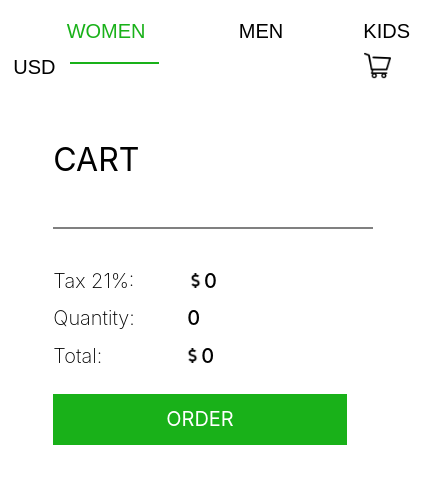
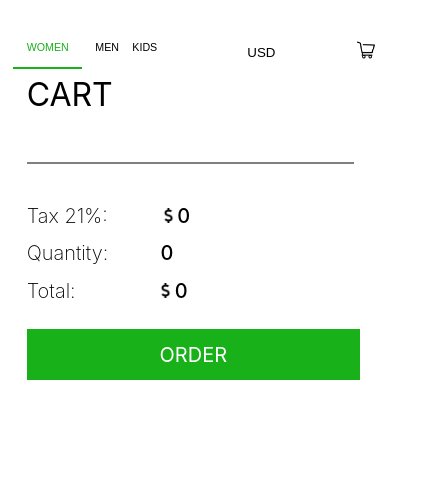
Before and after one commit to ignat-tokar/ecommerce-store, a React (Create React App) app: page /ecommerce-store/cart in a window 390 px wide. Shown: the top 484 px of the page, 437 px wide, since content can reach past the window. Built offline with nearby package versions, Linux system fonts and the light colour scheme.

Commit message:
realized adaptive styles

```diff
--- a/src/App.css
+++ b/src/App.css
@@ -118,11 +118,19 @@ select:after {
   float: left;
   cursor: pointer;
 }
+.Preview-block-main-img {
+  padding-left: 100px;
+  width: 400px;
+}
 .Little-img {
   padding: 5pt;
   margin: 5pt;
   margin-left: 20pt;
+  width: 100px;
   border: solid 2px white;
+}
+.Little-img-wrapper {
+  float: left;
 }
 .Little-img:hover {
   border: solid 2px rgb(25, 177, 25);
@@ -337,3 +345,382 @@ select:after {
   margin-right: 15pt;
   margin-bottom: 10pt;
 }
+@media (max-width: 480px) {
+  a {
+    /* text-decoration-style: none; */
+    color: black;
+    text-decoration-line: none;
+  }
+  span {
+    user-select: none;
+  }
+  select {
+    -moz-appearance: none;
+    -webkit-appearance: none;
+    border: none;
+    outline: none;
+    font-size: 10pt;
+    padding: 0pt 10pt;
+    border-radius: 5pt;
+    background-color: #ffffff;
+    color: #000000;
+    cursor: pointer;
+  }
+
+  select:after {
+    content: "";
+    display: block;
+  }
+  .Currency-select option {
+    cursor: pointer;
+    font-size: 10pt;
+    padding: 2pt;
+  }
+
+  /*HEADER*/
+  .Header-block {
+    width: 100%;
+    float: left;
+    padding-top: 15pt;
+    padding-bottom: 10pt;
+  }
+  .Header-block .Category-block {
+    font-family: Arial, Helvetica, sans-serif;
+    font-style: none;
+    font-size: 8pt;
+    width: 60%;
+    float: left;
+    cursor: pointer;
+  }
+  .Header-block .Category-block span {
+    margin: 0pt;
+    margin-left: 10pt;
+  }
+  .Header-block .Category-block span:hover {
+    color: rgb(25, 177, 25);
+  }
+  .Header-block .Category-block .Selected {
+    color: rgb(25, 177, 25);
+    padding-bottom: 10pt;
+    padding-right: 10pt;
+    padding-left: 10pt;
+    border-bottom: solid 2px rgb(25, 177, 25);
+  }
+  .Header-block .Currency-select {
+    width: 5%;
+    padding-bottom: 5pt;
+    float: left;
+  }
+  .Header-block .Redirect-button {
+    width: 5%;
+    float: right;
+  }
+
+  .Redirect-button {
+    background-color: white;
+    padding: 0;
+    padding-right: 10pt;
+    font-size: 0pt;
+    margin-left: 0pt;
+    margin-top: 0pt;
+  }
+  .Redirect-button img {
+    width: 18px;
+    height: 18px;
+  }
+
+
+  /*PRODUCT OVERVIEW MAIN*/
+  .Main-page-overview {
+    padding-left: 0pt;
+  }
+  .Product-overview-main {
+    width: 100%;
+    float: left;
+    padding: 0%;
+    min-height: 60vh;
+    margin: 0%;
+  }
+  .Product-overview-main:hover {
+    box-shadow: 0px 0px 30px grey;
+  }
+  .Product-overview-main img {
+    width: 100%;
+    /* height: 300px; */
+    float: left;
+    padding-top: 20pt;
+    padding-bottom: 4pt;
+  }
+  .Product-overview-main span {
+    width: 100%;
+    float: left;
+    padding-top: 15pt;
+    font-size: 20pt;
+    text-align: center;
+    font-family:'Franklin Gothic Medium', 'Arial Narrow', Arial, sans-serif;
+  }
+  .Product-overview-main .Price {
+    font-weight: bold;
+    text-align: right;
+  }
+  .Product-overview-main span img{
+    float: right;
+    margin-top: 0pt;
+    padding-top: 3pt;
+    margin-right: 35%;
+    margin-left: 1%;
+    width: 20pt;
+  }
+  /* PRODUCT PAGE */
+  .Product-info {
+    margin-top: 0pt;
+  }
+  .Preview-block {
+    width: 100%;
+    float: left;
+    cursor: pointer;
+  }
+  .Preview-block-main-img {
+    padding-top: 20pt;
+    padding-left: 0pt;
+    padding-bottom: 20pt;
+  }
+  .Little-img {
+    padding: 5pt;
+    margin: 5pt;
+    margin-left: 20pt;
+    border: solid 2px white;
+  }
+  .Little-img-wrapper {
+    float: left;
+    width: 90%;
+    padding-left: 10%;
+  }
+  .Little-img-block {
+    width: 100%;
+  }
+  .Little-img {
+    width: 10%;
+    float: left;
+  }
+  .Little-img:hover {
+    border: solid 2px rgb(25, 177, 25);
+  }
+  .Info-block {
+    width: 90%;
+    float: left;
+    padding-top: 20pt;
+    padding-left: 10%;
+  }
+  .Info-block span {
+    width: 100%;
+    float: left;
+  }
+  #title {
+    font-size: 20pt;
+    font-weight: 400;
+  }
+  #sub-title {
+    font-size: 15pt;
+    font-weight: 200;
+    margin-top: 10pt;
+    margin-bottom: 10pt;
+  }
+  #info {
+    font-weight: 400;
+    padding-top: 10pt;
+    padding-bottom: 10pt;
+  }
+  #size {
+    float: left;
+    padding: 8pt;
+    margin: 2pt;
+    cursor: pointer;
+  }
+  #size:hover {
+    background-color: black;
+    color: white;
+  }
+  #color {
+    float: left;
+    padding: 14pt;
+    margin: 2pt;
+    border: solid 2px rgb(131, 131, 131);
+    cursor: pointer;
+  }
+  #color:hover {
+    border: solid 2px rgb(25, 177, 25);
+  }
+  #price {
+    float: left;
+    font-weight: 500;
+    font-size: 20pt;
+  }
+  #price img {
+    padding-right: 5pt;
+  }
+  .Add-remove-button {
+    float: left;
+    width: 100%;
+    margin-top: 30pt;
+  }
+  .Add-remove-button button:hover {
+    background-color: rgb(42, 194, 42);
+  }
+  .Add-remove-button button {
+    font-size: 20pt;
+    padding: 5pt 50pt;
+    border: none;
+    background-color: rgb(25, 177, 25);
+    color: white;
+    cursor: pointer
+  }
+  .Add-remove-button .Unactive {
+    font-size: 20pt;
+    padding: 5pt 55pt;
+    font-family:'Franklin Gothic Medium', 'Arial Narrow', Arial, sans-serif;
+    float: left;
+    border: none;
+    background-color: rgb(83, 83, 83);
+    color: white;
+    cursor: pointer
+  }
+  .Add-remove-button .Unactive:hover {
+    background-color: rgb(119, 119, 119);
+  }
+
+  /* CART PAGE */
+  .Cart-page {
+    margin-left: 20pt;
+  }
+  .Cart-page h1 {
+    font-weight: 400;
+    padding-top: 20pt;
+    padding-bottom: 20pt;
+    /* border-bottom: solid 2px grey; */
+  }
+  .Cart-info-block #price {
+    font-size: 15pt;
+  }
+  .Cart-info-block .Info-block {
+    padding: 20pt 0;
+    border-top: solid 2px grey;
+    /* border-bottom: solid 2px grey; */
+    width: 90%;
+  }
+  .Cart-info-block .Info-block #left-side {
+    width: 90%;
+    float: left;
+  }
+  .Cart-info-block .Info-block #right-side {
+    width: 100%;
+    float: left;
+  }
+  .Span-block-cart {
+    width: 100%;
+    float: left;
+  }
+  .Span-block-cart span {
+    font-size: 15pt;
+    float: left;
+  }
+  #plus {
+    font-size: 20pt;
+    font-weight: 100;
+    width: 10%;
+    padding: 3pt 5pt;
+    text-align: center;
+    border: 1px solid black;
+    cursor: pointer;
+    float: left;
+  }
+  #minus {
+    font-size: 20pt;
+    font-weight: 100;
+    width: 10%;
+    /* padding: 0pt 5pt; */
+    padding: 3pt 5pt;
+    text-align: center;
+    border: 1px solid black;
+    cursor: pointer;
+    float: left;
+  }
+  #count {
+    text-align: center;
+    width: 70%;
+    float: left;
+    padding: 5pt 0;
+  }
+  #right-side img {
+    width: 100%;
+    float: left;
+    /* padding-top: 10pt;
+    padding-left: 10pt; */
+    padding: 20pt 0;
+    cursor: pointer;
+  }
+
+  .Order-block {
+    width: 90%;
+    float: left;
+    font-size: 15pt;
+    font-weight: 200;
+    padding-top: 30pt;
+    border-top: solid 2px grey;
+  }
+  .Order-block span {
+    margin-bottom: 10pt;
+  }
+  #tax {
+    width: 100%;
+    float: left;
+  }
+  #tax span {
+    font-weight: 500;
+  }
+  #tax img {
+    margin-left: 40pt;
+  }
+  #quantity {
+    width: 100%;
+    float: left;
+  }
+  #quantity span {
+    margin-left: 35pt;
+    font-weight: 500;
+  }
+  #total {
+    width: 100%;
+    float: left;
+  }
+  #total img {
+    margin-left: 62pt;
+  }
+  #total span{
+    font-weight: 500;
+  }
+  #order-button {
+    float: left;
+    background-color:rgb(25, 177, 25);
+    padding: 10pt;
+    margin-top: 10pt;
+    width: 230pt;
+    text-align: center;
+    color: white;
+    font-weight: 400;
+    cursor: pointer;
+  }
+  #order-button:hover {
+    background-color: rgb(42, 194, 42);
+  }
+  #cart-count {
+    font-size: 8pt;
+    background-color: black;
+    padding: 2pt 5pt;
+    border-radius: 50%;
+    color: white;
+    float: right;
+    margin-right: 15pt;
+    margin-bottom: 10pt;
+  }
+}
--- a/src/components/Pages/ProductPage.js
+++ b/src/components/Pages/ProductPage.js
@@ -9,6 +9,7 @@ class ProductPage extends React.Component {
     super(props);
     this.state = {
       title: this.props.itemInfo.title,
+      isAdaptive: window.screen.width <= 480
     }
   }
 
@@ -16,23 +17,37 @@ class ProductPage extends React.Component {
     return (
       <Wrapper>
         <div className="Product-info" key={this.props.itemInfo.id}>
-          <div className="Preview-block">
-            <div style={{ float: "left" }}>
+          {this.state.isAdaptive
+            ? <div className="Preview-block">
+              <img
+                className="Preview-block-main-img"
+                src={this.props.itemInfo.photoUrl} />
+              <div className="Little-img-wrapper">
                 {this.props.itemInfo.allPhotos.map((photo, index) => {
                   return (
-                  <div key={index}>
-                    <img style={{
-                      width: "100px",
-                    }} className="Little-img" src={photo} />
+                    <div className="Little-img-block" key={index}>
+                      <img className="Little-img" src={photo} />
                     </div>
                   );
                 })}
               </div>
-            <img style={{
-              width: "400px",
-              paddingLeft: "100px"
-            }} src={this.props.itemInfo.photoUrl} />
             </div>
+            : <div className="Preview-block">
+              <div className="Little-img-wrapper">
+                {this.props.itemInfo.allPhotos.map((photo, index) => {
+                  return (
+                    <div className="Little-img-block" key={index}>
+                      <img className="Little-img" src={photo} />
+                    </div>
+                  );
+                })}
+              </div>
+              <img
+                className="Preview-block-main-img"
+                src={this.props.itemInfo.photoUrl} />
+            </div>
+          }
+
           <div className="Info-block">
             <span id="title">{this.props.itemInfo.title}</span>
             <span id="sub-title">{this.props.itemInfo.subTitle}</span>
```
Also changed, not shown: src/components/Pages/CartPage.js (+44 -5 lines). Lines whose indentation alone changed are shown as unchanged.
